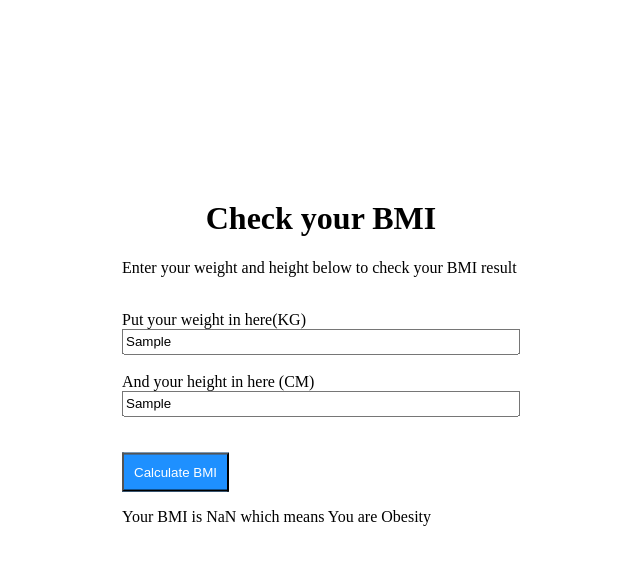
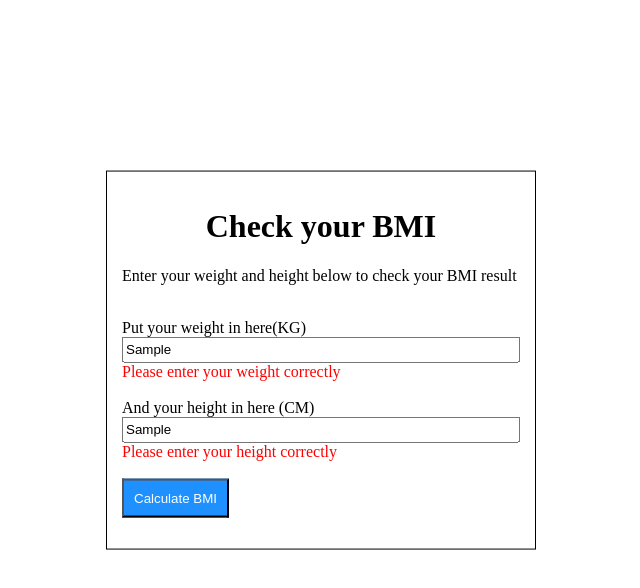
Before and after one commit to KikiAndrianto/TPA-2, a plain HTML site: page index.html in a window 1280 px wide. Both pictures are taken after typing "Sample", "Sample" into the empty fields and a click on the button "Calculate BMI". Shown: the whole page, without its empty margins (319-959 px from the left). Drawn offline with Linux system fonts and the light colour scheme.

Commit message:
Menambahkan TPA-dua

```diff
--- a/index.html
+++ b/index.html
@@ -16,11 +16,14 @@
         <br>
         <input type="text" id="weight">
         <br>
+        <span id="weight_error" class="error"></span>
+        <br>
         <br>
         <label for="" class="lbl">And your height in here (CM)</label>
         <br>
         <input type="text" id="height">
         <br>
+        <span id="height_error" class="error"></span>
         <br>
         <br>
         <button id="btn" class="btn">Calculate BMI</button>
--- a/script.js
+++ b/script.js
@@ -4,8 +4,26 @@ button.addEventListener('click', () => {
     let height = parseInt(document.getElementById('height').value);
     let weight = parseInt(document.getElementById('weight').value);
     let hasil = document.getElementById('hasil');
+    let height_status = false;
+    let weight_status = false;
 
-    const bmi = (weight / ((height*height)/10000)).toFixed(2);
+    if (height === ''|| isNaN(height)||(height<=0)){
+        document.getElementById('height_error').innerHTML= "Please enter your height correctly"
+    }else{
+        document.getElementById('height_error').innerHTML = '';
+        height_status = true;
+    }
+
+    if (weight ===''|| isNaN(weight)|| (weight<=0) ){
+        document.getElementById('weight_error').innerHTML = "Please enter your weight correctly"
+    }else{
+        document.getElementById('weight_error').innerHTML = '';
+        weight_status = true;
+    }
+
+
+    if (weight_status && height_status){
+        const bmi = (weight / ((height*height)/10000)).toFixed(2);
 
     if (bmi < 18.5){
         hasil.innerHTML = 'Your BMI is '+ bmi + ' which means You are Underweight'
@@ -16,4 +34,6 @@ button.addEventListener('click', () => {
     }else{
         hasil.innerHTML = 'Your BMI is '+ bmi + ' which means You are Obesity'
     }
+    }
+
 })
--- a/style.css
+++ b/style.css
@@ -9,6 +9,7 @@
     left: 50%;
     transform: translate(-50%, -50%);
     padding: 15px;
+    border: 1px solid;
 
 }
 
@@ -31,3 +32,6 @@
 .lbl{
     margin-bottom: 50px;
 }
+.error{
+    color: red;
+}
```
